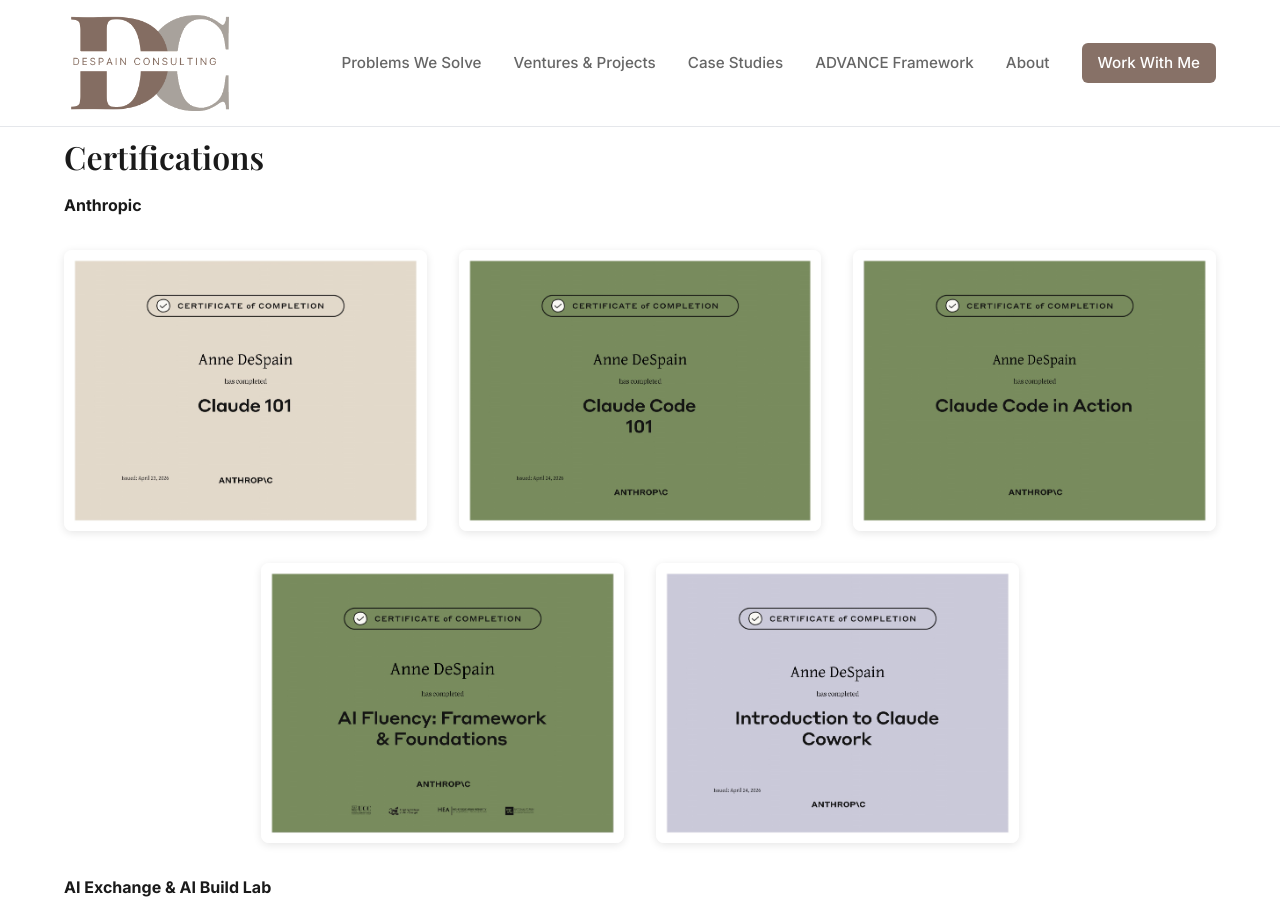
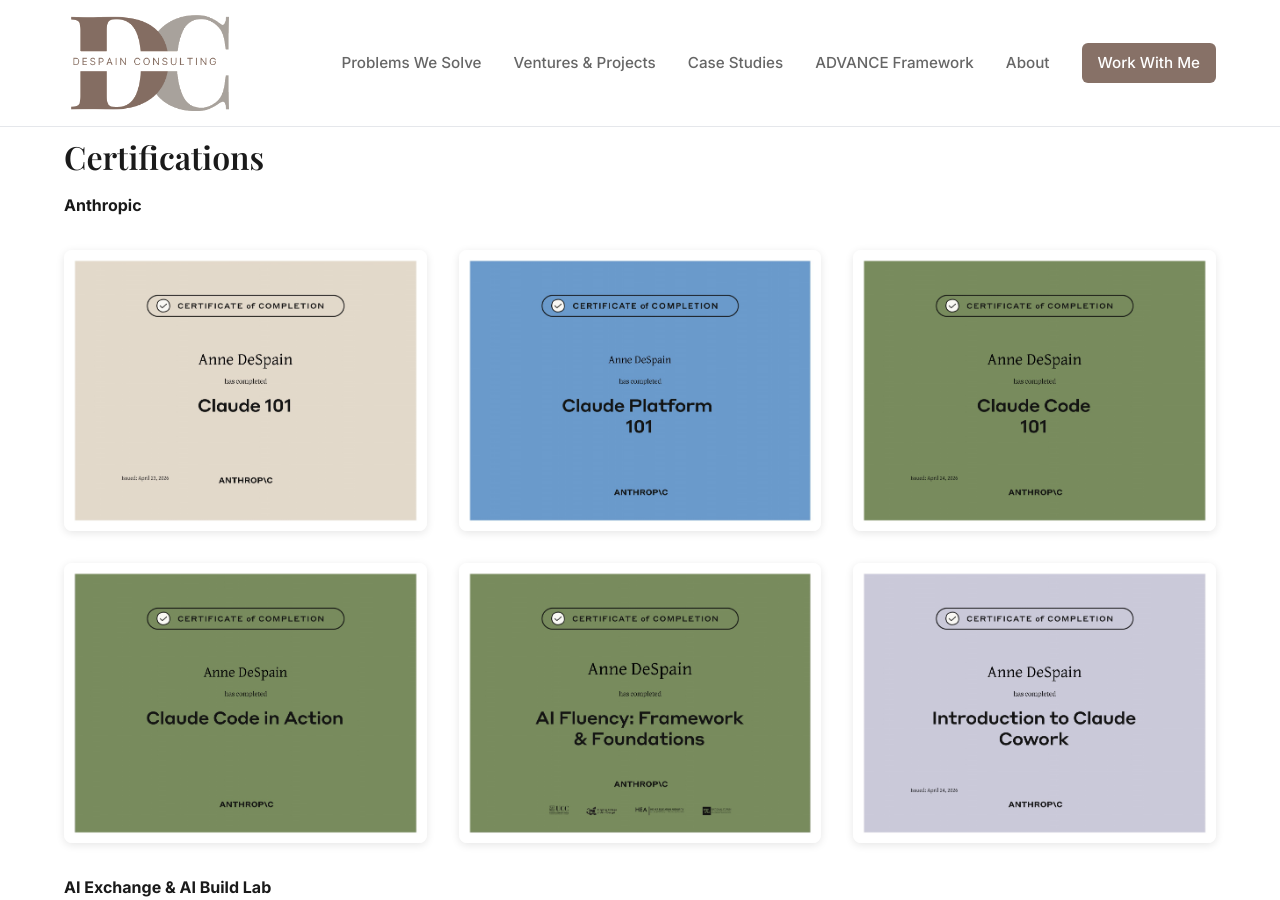
Before and after one commit to adespain70-ui/despain-consulting-site, a Jekyll site: the page built from about.md, in a window 1280 px wide and 900 px high, scrolled down 2593 px. Built offline with Jekyll 4.4.1, drawn with Linux system fonts in a browser that asks for light colours.

Commit message:
Add Claude Platform 101 certification (Anthropic) to about page
Co-Authored-By: Claude Opus 4.8 (1M context) <noreply@anthropic.com>
Claude-Session: https://claude.ai/code/session_01JVTy9Dwp9VAKcvvyfVzp84

```diff
--- a/about.md
+++ b/about.md
@@ -87,6 +87,7 @@ AI adoption moves faster when people learn together. Outside client work, Anne i
 
 <div class="cert-images">
   <img src="/assets/images/cert-anthropic-claude-101.jpg" alt="Claude 101 — Anthropic">
+  <img src="/assets/images/cert-anthropic-claude-platform-101.jpg" alt="Claude Platform 101 — Anthropic">
   <img src="/assets/images/cert-anthropic-claude-code-101.jpg" alt="Claude Code 101 — Anthropic">
   <img src="/assets/images/cert-anthropic-claude-code-in-action.jpg" alt="Claude Code in Action — Anthropic">
   <img src="/assets/images/cert-anthropic-ai-fluency.jpg" alt="AI Fluency: Framework & Foundations — Anthropic">
```
Also changed, not shown: assets/images/cert-anthropic-claude-platform-101.jpg (added).
